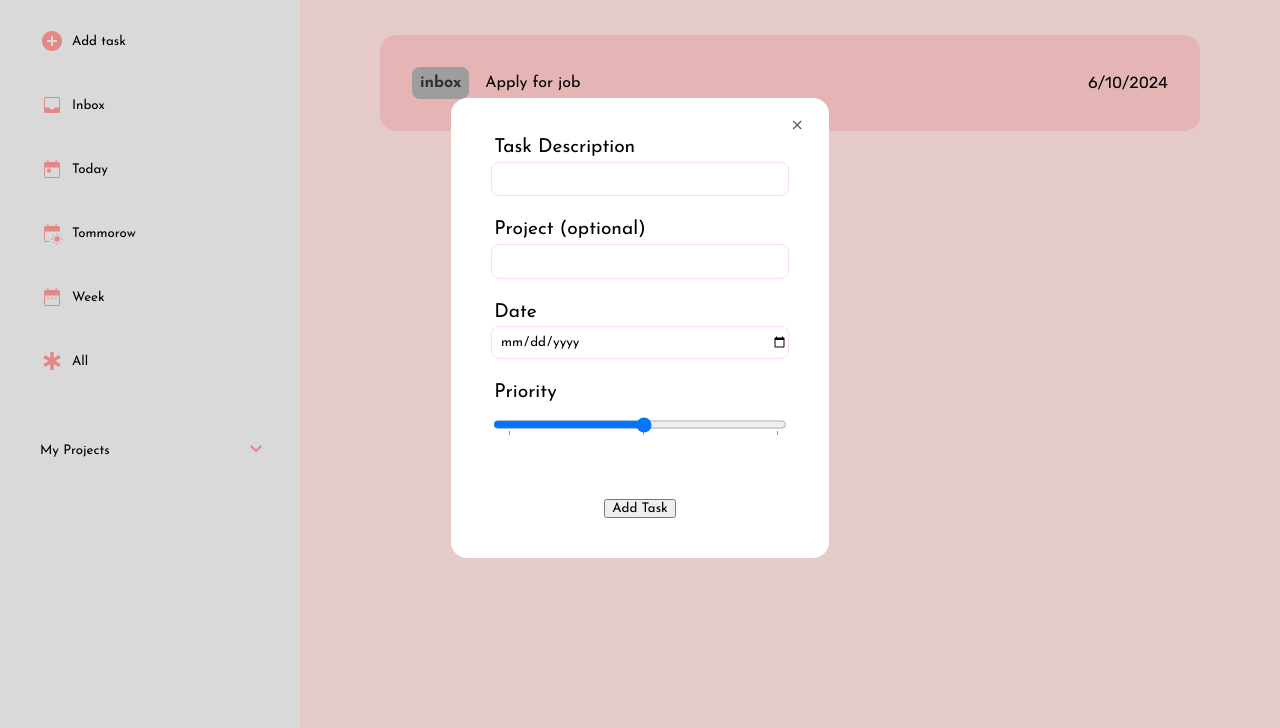
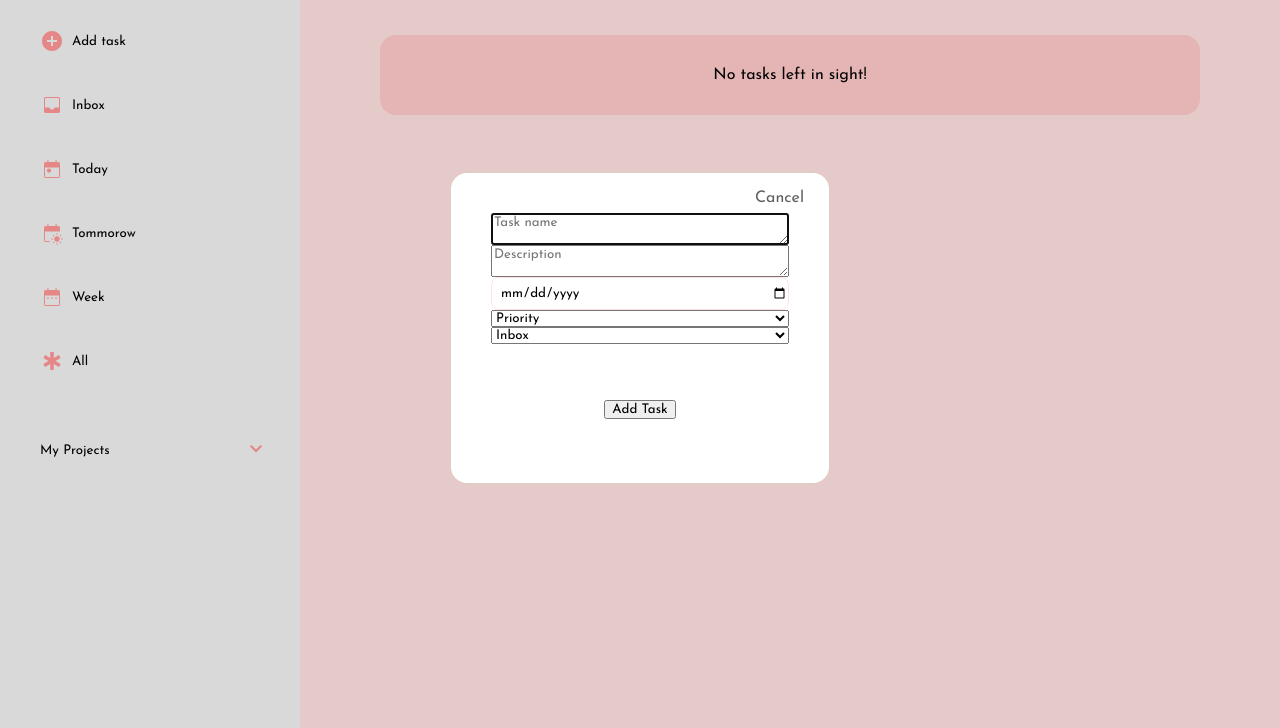
Before and after one commit to S-Y-A-N/todo-list, a website built with webpack: page src/index.html in a window 1280 px wide. Both pictures are taken after a click on the element "Add task". Shown: the part 72-800 px from the top of the page. Built offline with nearby package versions, Linux system fonts and the light colour scheme.

Commit message:
update dialog structure

```diff
--- a/src/index.html
+++ b/src/index.html
@@ -81,34 +81,27 @@
                 </div>
 
                 <dialog id="addDialog">
-                    <button id="closeDialogBtn">⨯</button>
+
                     <form method="dialog">
-                        <div>
-                            <label for="desc">Task Description</label>
-                            <input type="text" id="desc" required>
+                        <textarea type="text" id="name" placeholder="Task name" required></textarea>
+                        <textarea type="text" id="desc" placeholder="Description" required></textarea>
+
+                        <div class="task-controls">
+                            <input type="date" id="date" required placeholder="Due Date">
+                            <select id="priority">
+                                <option value="0">Priority</option>
+                                <option value="1">Low</option>
+                                <option value="2">Important</option>
+                                <option value="3">Urgent</option>
+                            </select>
+                            <select id="project">
+                                <option>Inbox</option>
+                            </select>
                         </div>
-
-                        <div>
-                            <label for="project">Project (optional)</label>
-                            <input type="text" id="project">
+                        <div class="button-container">
+                            <button class="button" id="closeDialogBtn">Cancel</button>
+                            <button class="button" type="submit" id="submitTask">Add Task</button>
                         </div>
-
-                        <div>
-                            <label for="date">Date</label>
-                            <input type="date" id="date" required>
-                        </div>
-
-                        <div>
-                            <label for="priority">Priority</label>
-                            <input type="range" id="priority" list="priority-value" min="1" max="3" required>
-                            <datalist id="priority-value">
-                                <option value="1" ></option>
-                                <option value="2"></option>
-                                <option value="3"></option>
-                            </datalist>
-                        </div>
-
-                        <button id="submit" type="submit">Add Task</button>
                     </form>
                 </dialog>
 
```
